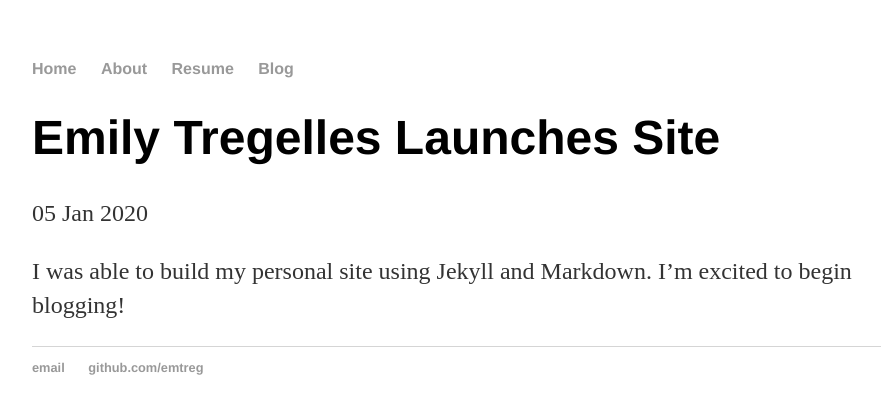
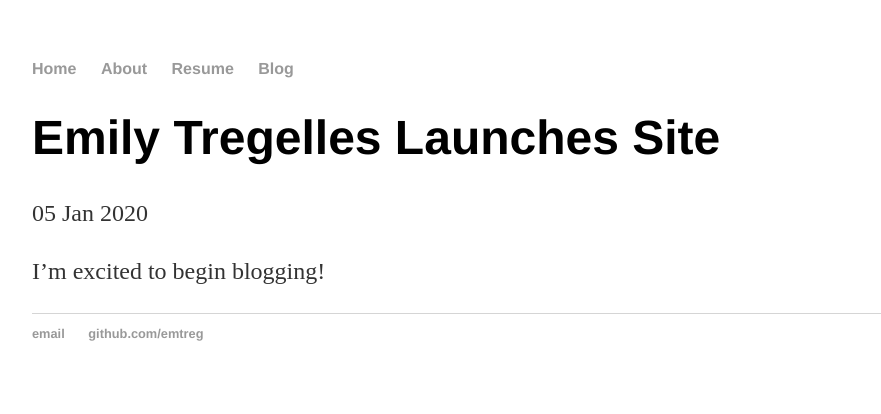
Before and after one commit to emtreg/emtreg.github.io, a Jekyll site: the page built from _posts/2020-01-05-emily-tregelles-site-launched.md, in a window 1280 px wide. Shown: the top 414 px of the page, without its empty margins (160-1041 px from the left). Built offline with Jekyll 4.4.1, drawn with Linux system fonts in a browser that asks for light colours.

Commit message:
Update 2020-01-05-emily-tregelles-site-launched.md

```diff
--- a/_posts/2020-01-05-emily-tregelles-site-launched.md
+++ b/_posts/2020-01-05-emily-tregelles-site-launched.md
@@ -4,4 +4,4 @@ title: "Emily Tregelles Launches Site"
 date: 2020-01-05
 ---
 
-I was able to build my personal site using Jekyll and Markdown. I'm excited to begin blogging!
+I'm excited to begin blogging!
```
